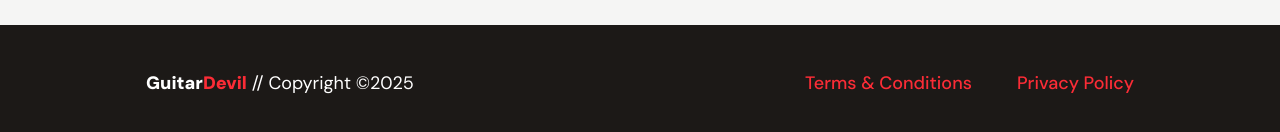
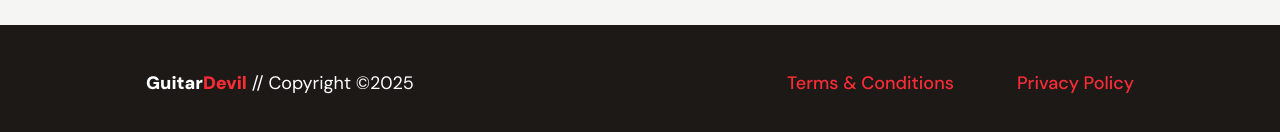
Before and after one commit to Christopher-Cannon/music-store, a Vue app: page / in a window 1280 px wide. Shown: the part 3942-4074 px from the top of the page. Built offline with nearby package versions, Linux system fonts and the light colour scheme.

Commit message:
Ensure more consistent gap for header/footer links

```diff
--- a/src/components/PageFooter.vue
+++ b/src/components/PageFooter.vue
@@ -14,7 +14,7 @@ import Wrapper from "./Wrapper.vue";
                 </div>
 
                 <ul
-                    class="flex flex-col md:flex-row justify-between gap-5 md:gap-10 max-md:text-center"
+                    class="flex flex-col md:flex-row justify-between gap-5 md:gap-11 lg:gap-14 max-md:text-center"
                 >
                     <li>
                         <a href="#" class="link lighter"
--- a/src/components/PageHeader.vue
+++ b/src/components/PageHeader.vue
@@ -30,7 +30,7 @@ function toggleActive() {
                 id="navigation"
             >
                 <ul
-                    class="flex flex-col md:flex-row lg:gap-10 md:gap-6 text-center"
+                    class="flex flex-col md:flex-row md:gap-6 lg:gap-10 text-center"
                 >
                     <li>
                         <NavLink url="#" text="Services" />
```
